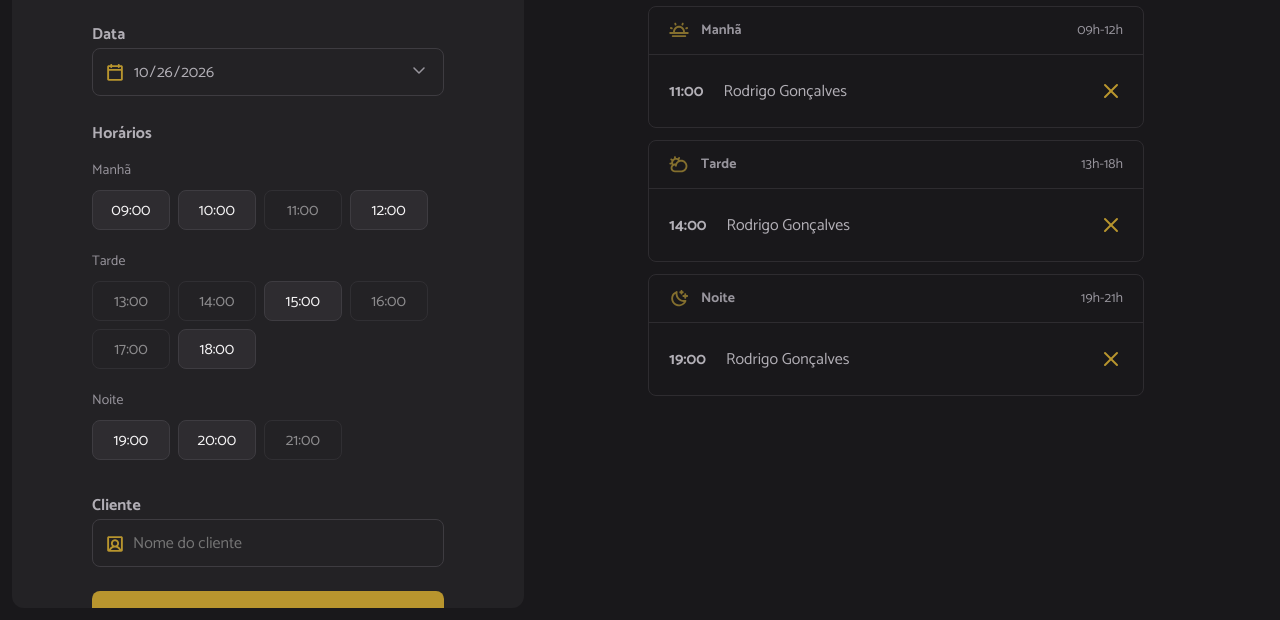
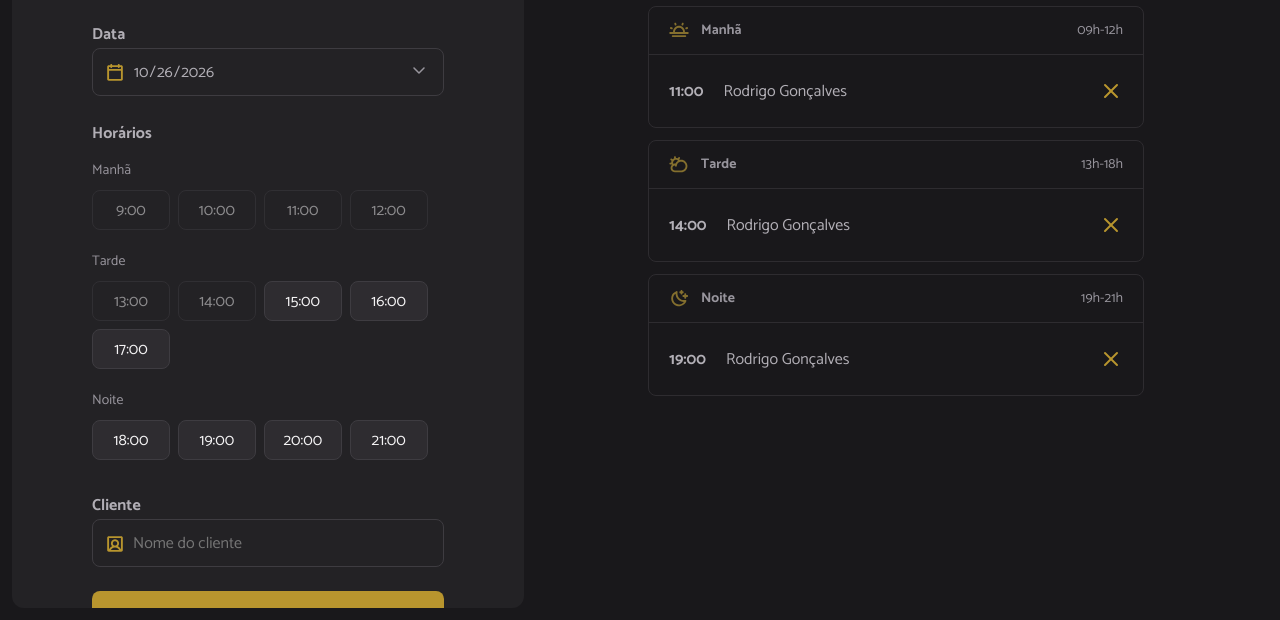
Before and after one commit to Nathanalves064/hairday, a website built with webpack: page index.html in a window 1280 px wide. Shown: the part 180-800 px from the top of the page. Built offline with nearby package versions, Linux system fonts and the light colour scheme.

Commit message:
Configuring an formatting the scheduling list options via JS

```diff
--- a/index.html
+++ b/index.html
@@ -37,67 +37,30 @@
         <span class="label">Horários</span>
         <ul id="hours" class="hours" aria-label="Horários disponíveis de manhã">
           <!-- Exemplo: Manhã -->
-          <li data-period="morning" class="hour-period">Manhã</li>
+
+          <!-- <li data-period="morning" class="hour-period">Manhã</li>
           <li data-period="morning" value="09:00" class="hour hour-available">
             09:00
-          </li>
-          <li data-period="morning" value="10:00" class="hour hour-available">
-            10:00
-          </li>
-          <li data-period="morning" value="11:00" class="hour hour-unavailable">
-            11:00
-          </li>
-          <li data-period="morning" value="12:00" class="hour hour-available">
-            12:00
-          </li>
+          </li> -->
+
           <!-- Exemplo: Tarde  -->
-          <li data-period="morning" class="hour-period">Tarde</li>
+
+          <!-- <li data-period="afternoon" class="hour-period">Tarde</li>
           <li
             data-period="afternoon"
             value="13:00"
             class="hour hour-unavailable"
           >
             13:00
-          </li>
-          <li
-            data-period="afternoon"
-            value="14:00"
-            class="hour hour-unavailable"
-          >
-            14:00
-          </li>
-          <li data-period="afternoon" value="15:00" class="hour hour-available">
-            15:00
-          </li>
-          <li
-            data-period="afternoon"
-            value="16:00"
-            class="hour hour-unavailable"
-          >
-            16:00
-          </li>
-          <li
-            data-period="afternoon"
-            value="17:00"
-            class="hour hour-unavailable"
-          >
-            17:00
-          </li>
-          <li data-period="afternoon" value="18:00" class="hour hour-available">
-            18:00
-          </li>
+          </li> -->
+
           <!-- Exemplo: Noite -->
-          <li data-period="morning" class="hour-period">Noite</li>
+
+          <!-- <li data-period="night" class="hour-period">Noite</li>
 
           <li data-period="night" value="19:00" class="hour hour-available">
             19:00
-          </li>
-          <li data-period="night" value="20:00" class="hour hour-available">
-            20:00
-          </li>
-          <li data-period="night" value="21:00" class="hour hour-unavailable">
-            21:00
-          </li>
+          </li> -->
         </ul>
 
         <label for="client" class="label">Cliente</label>
--- a/src/main.js
+++ b/src/main.js
@@ -13,3 +13,4 @@ console.log(dayjs().format("DD/MM - HH:mm"))
 
 // JS
 import "./modules/form/submit.js"
+import "./modules/page-load.js"
--- /dev/null
+++ b/src/modules/form/hours-click.js
@@ -0,0 +1,16 @@
+export function hoursClick(){
+  const hours = document.querySelectorAll(".hour-available")
+
+  hours.forEach((available) => {
+    available.addEventListener("click", (selected) => {
+
+      // Removendo a classe hour-selected de todas as li
+      hours.forEach((hour) => {
+        hour.classList.remove("hour-selected")
+      })
+
+      // Adiciona a classe na li clicada
+      selected.target.classList.add("hour-selected")
+    })
+  })
+}
--- /dev/null
+++ b/src/modules/form/hours-load.js
@@ -0,0 +1,52 @@
+import dayjs from "dayjs"
+
+import {openingHours} from "../../utils/opening-hours.js"
+import { hoursClick } from "./hours-click.js"
+
+const hours = document.getElementById("hours")
+
+export function hoursLoad({date}){
+  const opening = openingHours.map((hour) => {
+    // Recupera somente a hora
+    const [scheduleHour] = hour.split(":")
+
+    // Adiciona a hora na data e verifica se está no passado
+    const isHourPast = dayjs(date).add(scheduleHour, "hour").isAfter(dayjs())
+
+    return{
+      hour,
+      available: isHourPast,
+    }
+  })
+
+  // Renderiza os horários
+  opening.forEach(({hour, available}) =>{
+    const li = document.createElement("li")
+
+    li.classList.add("hour")
+    li.classList.add(available ? "hour-available" : "hour-unavailable")
+
+    li.textContent = hour
+
+    if(hour === "9:00"){
+      hourHeaderAdd("Manhã")
+    }else if(hour === "13:00"){
+      hourHeaderAdd("Tarde")
+    }else if (hour === "18:00"){
+      hourHeaderAdd("Noite")
+    }
+
+    hours.append(li)
+  })
+
+  // Adiciona o evento de clique nos horários disponíveis
+  hoursClick()
+}
+
+function hourHeaderAdd(title){
+  const header = document.createElement("li")
+  header.classList.add("hour-period")
+  header.textContent = title
+
+  hours.append(header)
+}
--- /dev/null
+++ b/src/modules/page-load.js
@@ -0,0 +1,5 @@
+import {schedulesDay} from "./schedules/load.js"
+
+document.addEventListener("DOMContentLoaded", function(){
+  schedulesDay()
+})
--- /dev/null
+++ b/src/modules/schedules/load.js
@@ -0,0 +1,12 @@
+import {hoursLoad} from "../form/hours-load.js"
+
+// Seleciona o input de data
+const selectedDate = document.getElementById("date")
+
+export function schedulesDay(){
+  // Obtém a data do input
+  const date = selectedDate.value
+
+  // Renderiza as horas disponíveis
+  hoursLoad({date})
+}
```
